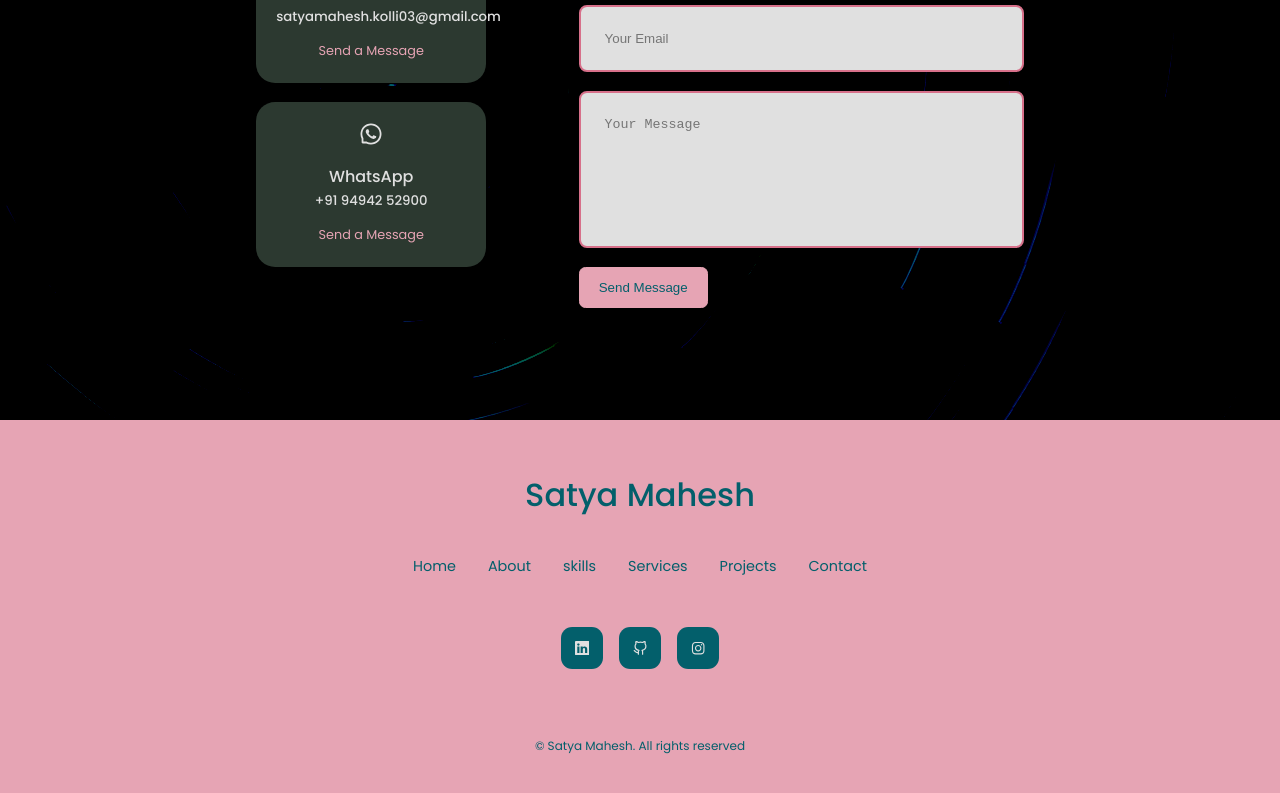
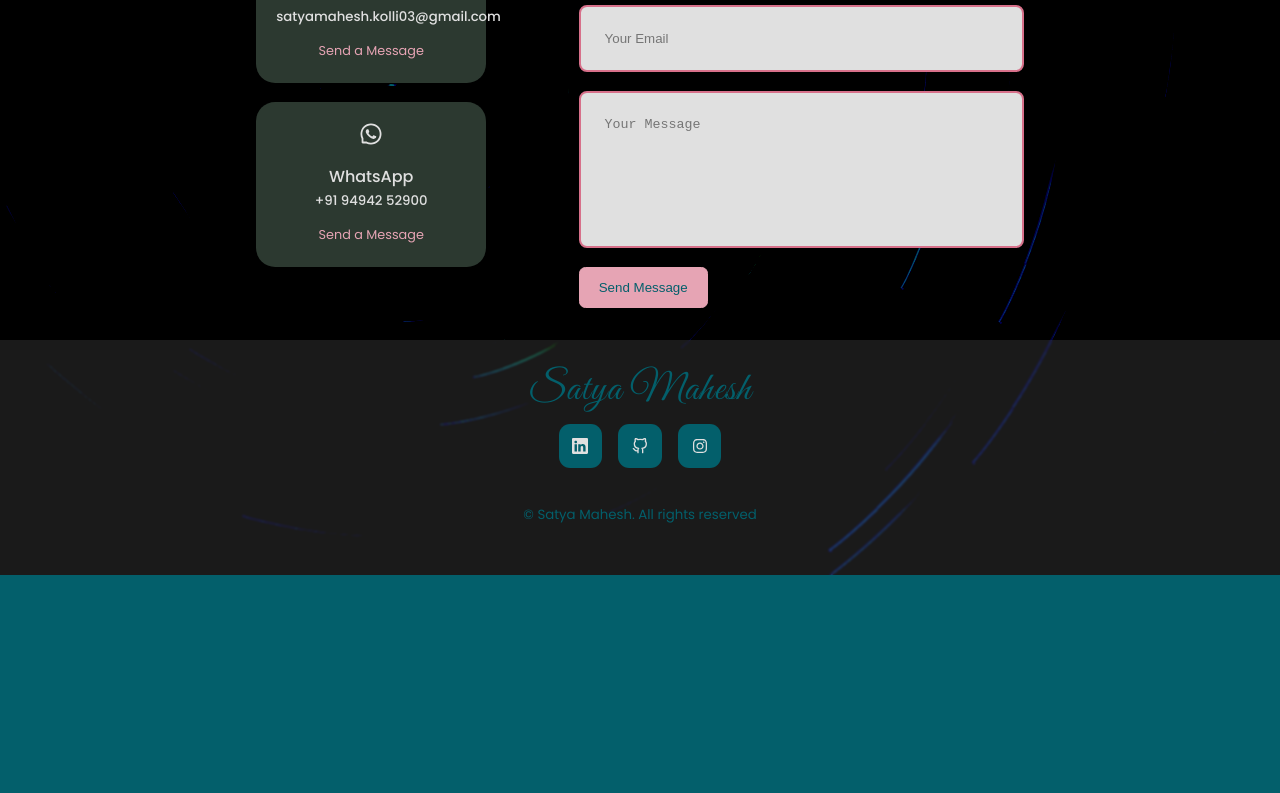
Before and after one commit to satyamahesh03/Portfolio-satya, a React (Create React App) app: page / in a window 1280 px wide. Shown: the part 4768-5561 px from the top of the page. After the commit the page ends 5343 px from the top, so only its background shows below. Built offline with nearby package versions, Linux system fonts and the light colour scheme.

Commit message:
Updated footer

```diff
--- a/src/components/footer/footer.css
+++ b/src/components/footer/footer.css
@@ -1,35 +1,29 @@
 footer {
-    background: var(--color-primary);
-    padding: 3rem 0;
-    text-align: center;
-    font-size: 0.9rem;
-    margin-top: 7rem;
+  background: rgba(255, 255, 255, 0.1);
+  backdrop-filter: blur(1px);
+  -webkit-backdrop-filter: blur(1px);
+  padding: 1rem;
+  text-align: center;
+  font-size: 1rem;
+  margin-top: 2rem;
 }
 
 footer a {
     color: var(--color-bg);
 }
 
-.footer__logo {
-    font-size: 2rem;
-    font-weight: 500;
-    margin-bottom: 2rem;
-    display: inline-block;
-}
-
-.permalinks {
-    display: flex;
-    flex-wrap: wrap;
-    justify-content: center;
-    gap: 2rem;
-    margin: 0 auto 3rem;
+.signature-style {
+  font-family: 'Great Vibes', cursive;
+  font-size: 2.5rem;
+  font-weight: 400;
+  letter-spacing: 1px;
 }
 
 .footer__socials {
     display: flex;
     justify-content: center;
     gap: 1rem;
-    margin-bottom: 4rem;
+    margin-bottom: 2rem;
 }
 
 .footer__socials a {
@@ -48,7 +42,7 @@ footer a {
 }
 
 .footer__copyright {
-    margin-bottom: 4rem;
+    margin-bottom: 2rem;
     color: var(--color-bg);
 }
 
@@ -56,12 +50,8 @@ footer a {
 /* ------ MEDIA Queries (Mobile/Small Devices) ------ */
 
 @media screen and (max-width: 600px) {
-    .permalinks {
-        flex-direction: column;
-        gap: 1.5rem;
-    }
 
     .footer__socials {
-        margin-bottom: 2.6rem;
+        margin-bottom: 1.6rem;
     }
 }
--- a/src/components/footer/footer.jsx
+++ b/src/components/footer/footer.jsx
@@ -1,22 +1,13 @@
 import React from 'react';
 import './footer.css';
-import {BsLinkedin} from 'react-icons/bs';
-import {FiGithub} from 'react-icons/fi';
-import {FaInstagram} from 'react-icons/fa';
+import { BsLinkedin } from 'react-icons/bs';
+import { FiGithub } from 'react-icons/fi';
+import { FaInstagram } from 'react-icons/fa';
 
 const Footer = () => {
   return (
     <footer>
-      <a href='#header' className='footer__logo' rel='noopener'>Satya Mahesh</a>
-
-      <ul className='permalinks'>
-        <li><a href='#header'>Home</a></li>
-        <li><a href='#about'>About</a></li>
-        <li><a href='#skills'>skills</a></li>
-        <li><a href='#services'>Services</a></li>
-        <li><a href='#recentWork'>Projects</a></li>
-        <li><a href='#contact'>Contact</a></li>
-      </ul>
+      <a href="#header" className="footer__logo signature-style">Satya Mahesh</a>
 
       <div className='footer__socials'>
         <a href='https://www.linkedin.com/in/satyamaheshkolli'><BsLinkedin /></a>
--- a/src/index.css
+++ b/src/index.css
@@ -1,5 +1,5 @@
 @import url('https://fonts.googleapis.com/css2?family=Pacifico&family=Poppins:wght@300;400;500;600&display=swap');
-
+@import url('https://fonts.googleapis.com/css2?family=Great+Vibes&display=swap');
 * {
     margin: 0;
     padding: 0;
```
